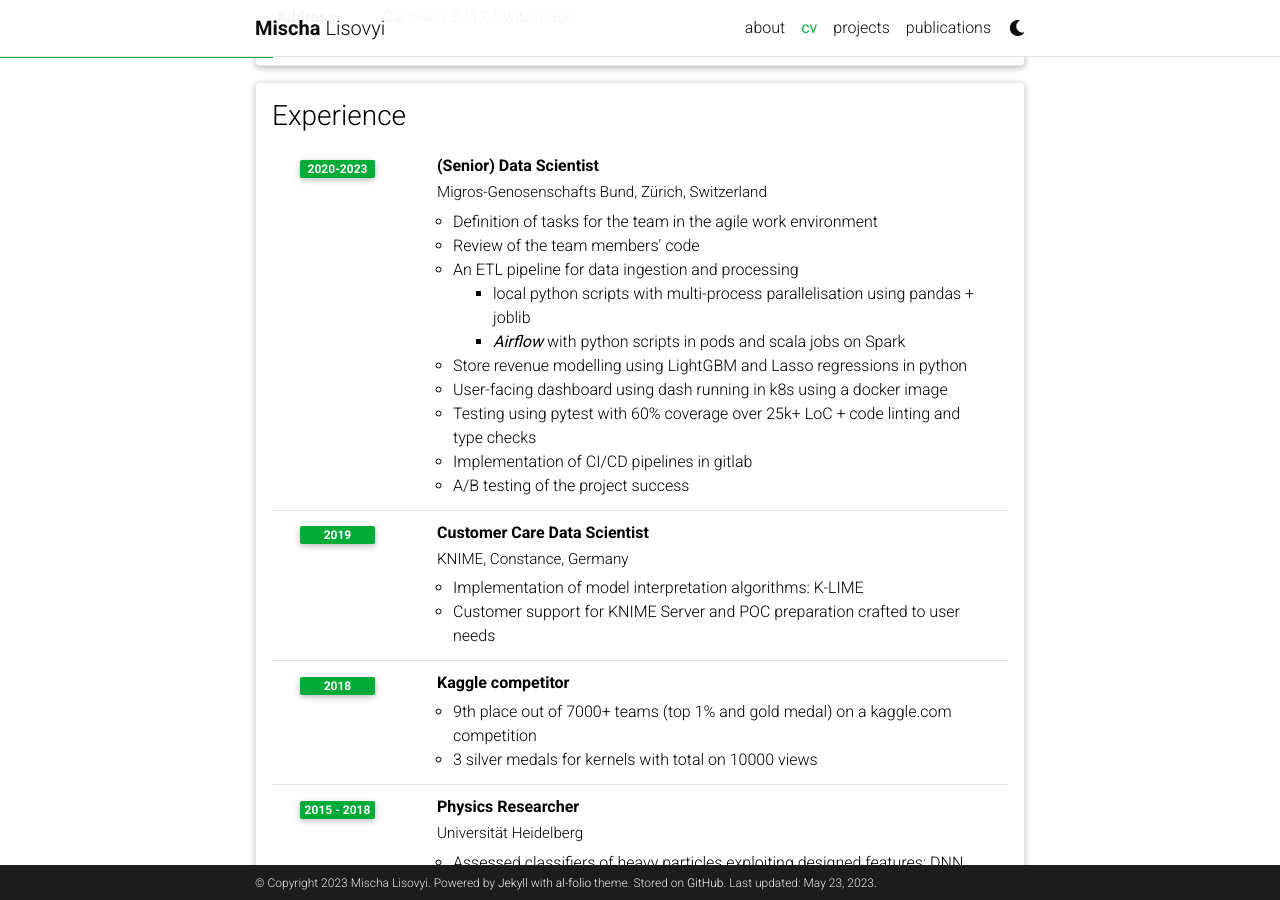
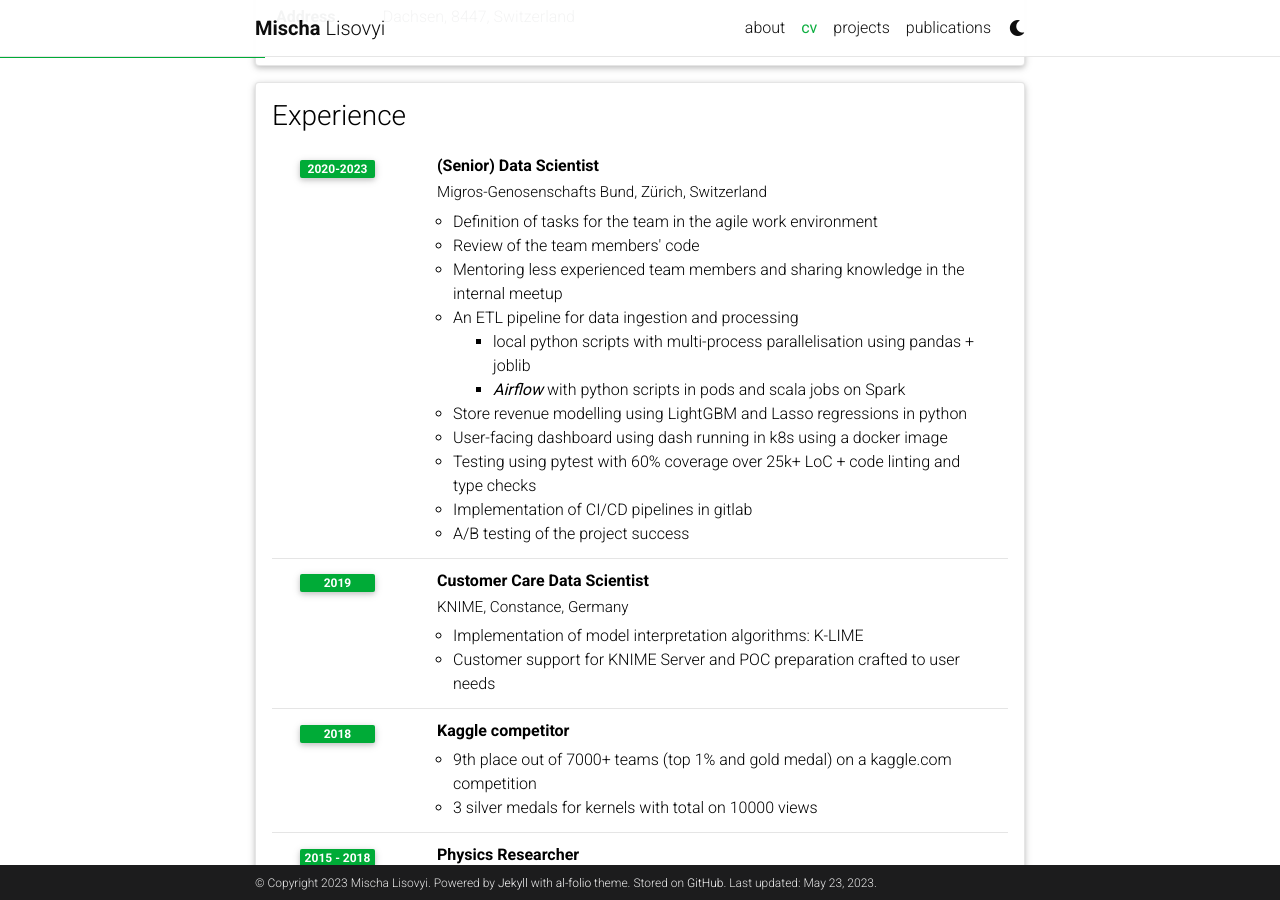
Before and after one commit to mlisovyi/mlisovyi.github.io, a Jekyll site: the page built from _pages/cv.md, in a window 1280 px wide and 900 px high, scrolled down 343 px. Built offline with Jekyll 4.4.1, drawn with Linux system fonts in a browser that asks for light colours; comment, search, counter and statistics services are not loaded; a style sheet for code colours, icons or effects is not loaded.

Commit message:
add mentoring section

```diff
--- a/_data/cv.yml
+++ b/_data/cv.yml
@@ -19,6 +19,7 @@
       description:
         - Definition of tasks for the team in the agile work environment
         - Review of the team members' code
+        - Mentoring less experienced team members and sharing knowledge in the internal meetup
         - title: An ETL pipeline for data ingestion and processing
           contents:
             - local python scripts with multi-process parallelisation using pandas + joblib
```
